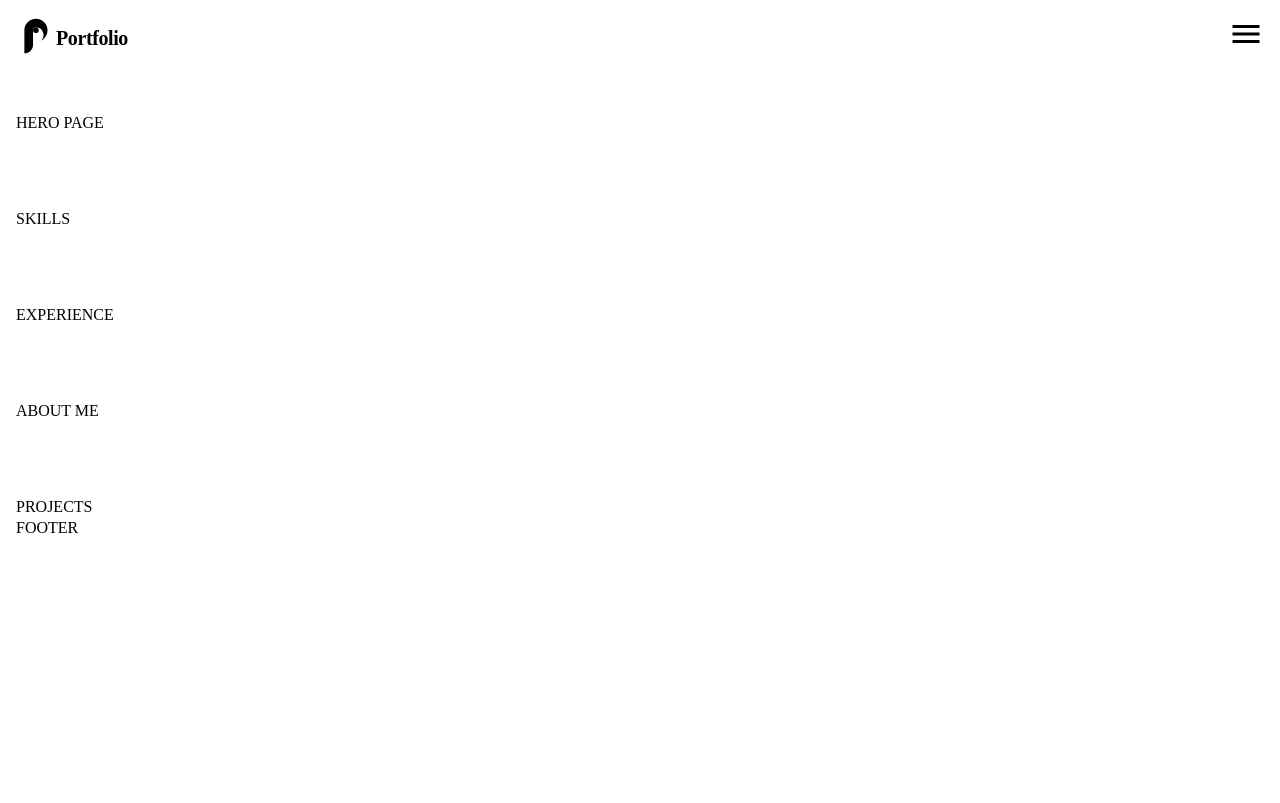
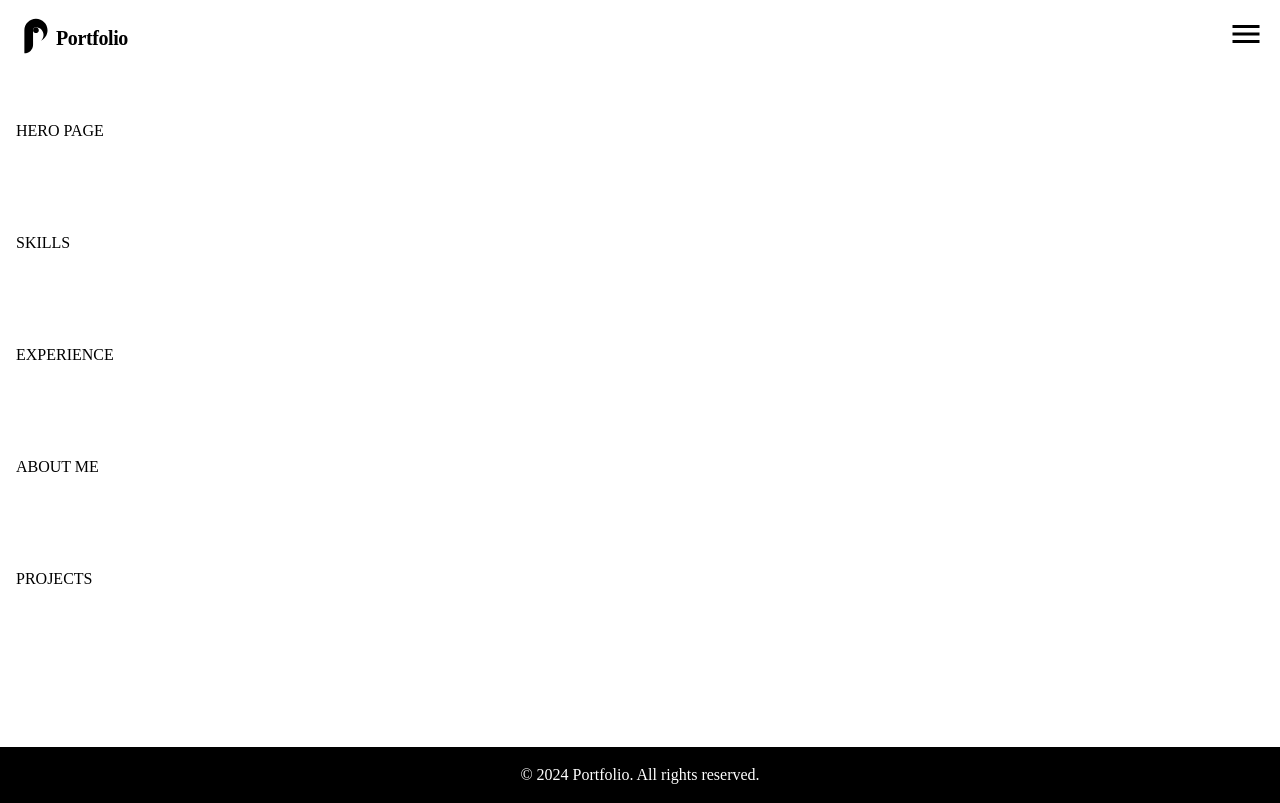
Before and after one commit to rvijaykr10/portfolio, a website: page src/index.html in a window 1280 px wide. Drawn offline with Linux system fonts and the light colour scheme.

Commit message:
footer added

```diff
--- a/src/index.html
+++ b/src/index.html
@@ -62,6 +62,6 @@
       <section>PROJECTS</section>
     </main>
     <!-- FOOTER -->
-    <footer>FOOTER</footer>
+    <footer>© 2024 Portfolio. All rights reserved.</footer>
   </body>
 </html>
--- a/src/styles.css
+++ b/src/styles.css
@@ -137,7 +137,7 @@ table {
   --error: #ef4444;
 }
 main {
-  height: calc(100vh - 375px);
+  height: calc(100vh - 8rem);
 }
 /* NAVBAR */
 .navbar {
@@ -163,7 +163,7 @@ main {
 }
 /* SECTIONS */
 section {
-  padding: 40px 16px;
+  padding: 3rem 1rem;
 }
 /* HERO PAGE */
 /* SKILLS */
@@ -173,6 +173,9 @@ section {
 /* FOOTER */
 footer {
   padding: 20px 16px;
+  background-color: var(--primary-black);
+  color: var(--primary-white);
+  text-align: center;
 }
 /* Media Queries */
 @media only screen and (max-width: 600px) {
```
